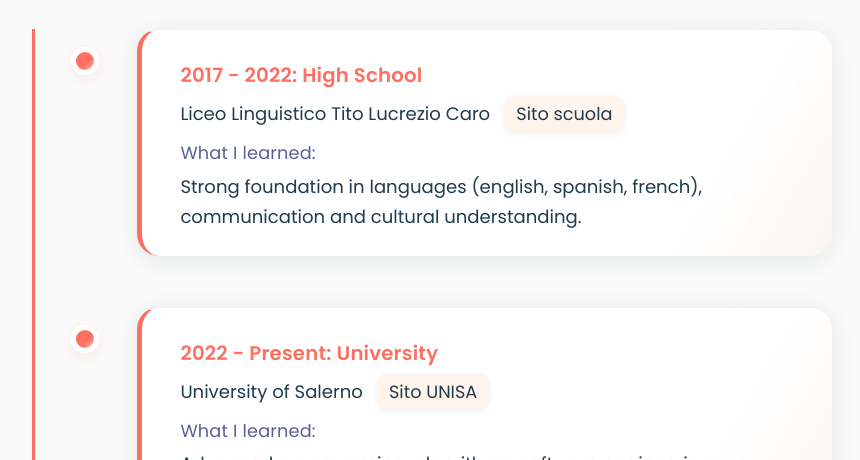
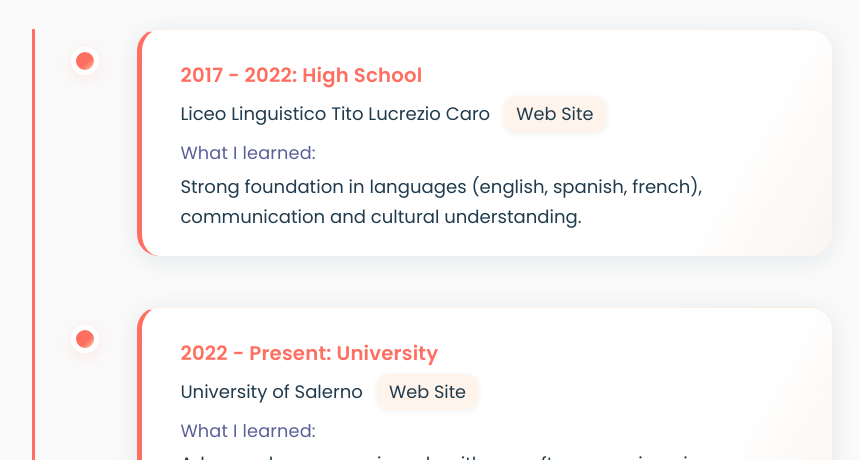
Before and after one commit to al3ssiaDeFilippo/Alessia-Personal-Website, a plain HTML site: page portfolio-alessia/index.html in a window 1280 px wide. Shown: the part 3983-4443 px from the top of the page, without its empty margins (208-1068 px from the left). Drawn offline with Linux system fonts and the light colour scheme.

Commit message:
fixed text language

```diff
--- a/portfolio-alessia/index.html
+++ b/portfolio-alessia/index.html
@@ -191,7 +191,7 @@
         <div class="timeline-content">
           <strong>2017 - 2022: High School</strong>
           Liceo Linguistico Tito Lucrezio Caro
-          <a href="https://www.liceosarno.edu.it/" target="_blank" rel="noopener">Sito scuola</a>
+          <a href="https://www.liceosarno.edu.it/" target="_blank" rel="noopener">Web Site</a>
           <br>
           <em>What I learned:</em> Strong foundation in languages (english, spanish, french), communication and cultural understanding.
         </div>
@@ -201,7 +201,7 @@
         <div class="timeline-content">
           <strong>2022 - Present: University</strong>
           University of Salerno
-          <a href="https://www.unisa.it/" target="_blank" rel="noopener">Sito UNISA</a>
+          <a href="https://www.unisa.it/" target="_blank" rel="noopener">Web Site</a>
           <br>
           <em>What I learned:</em>   Advanced programming, algorithms, software engineering, teamwork, digital innovation, and creative problem solving.
         </div>
```
